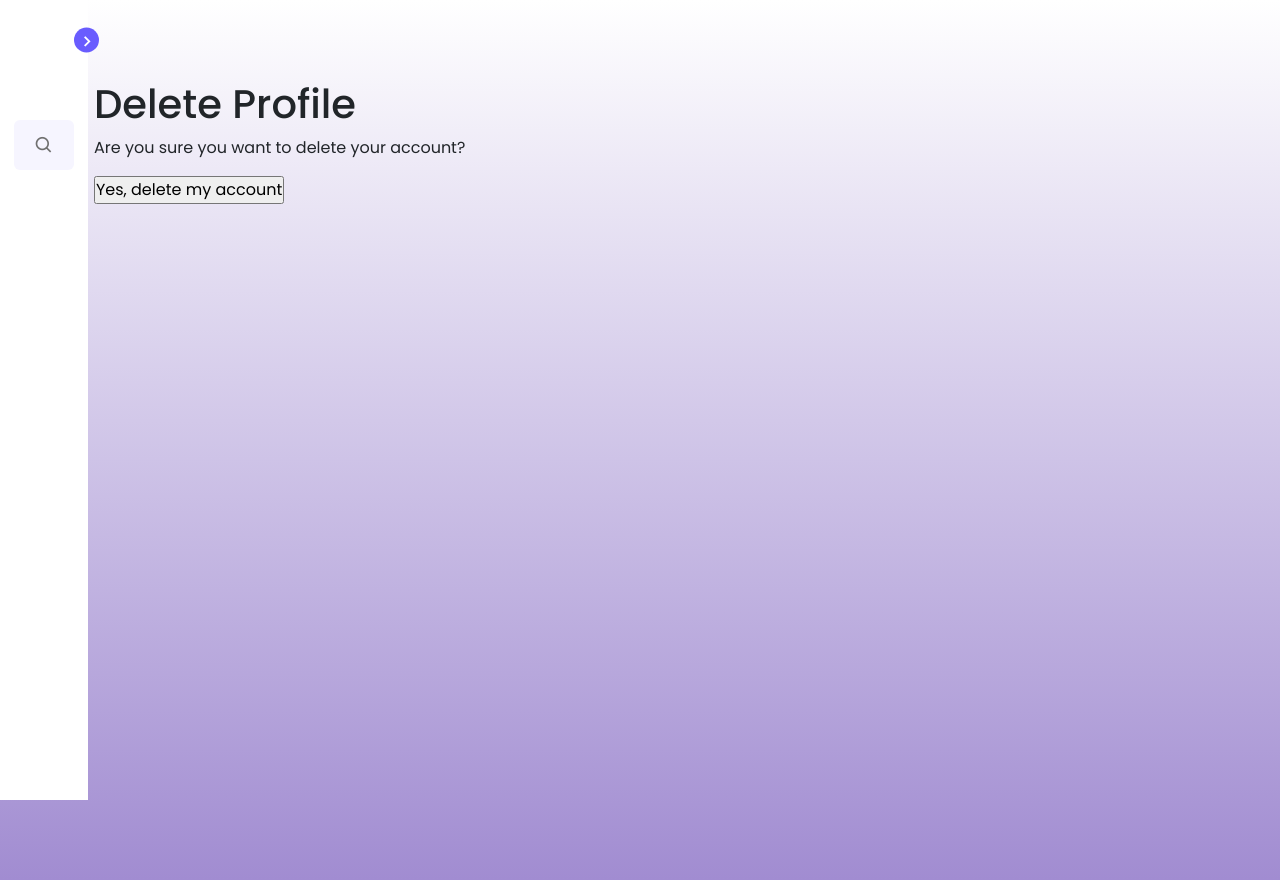
After one commit to Emeni-Lahmaier/TORTUGA, a Django app: page /delete_profile/ in a window 1280 px wide. The commit adds this page. Run offline with Django 4.2, Linux system fonts and the light colour scheme; a user stored in the database is signed in; tables that the repository leaves empty hold one stand-in row (values such as "Sample post"); some libraries are stand-ins or nearby versions.

Commit message:
more work

```diff
--- a/devproject/urls.py
+++ b/devproject/urls.py
@@ -38,6 +38,7 @@ urlpatterns = [
     path('index/', index, name='index'),
     path('indexa/', indexa, name='indexa'),
     path('profile/<int:id>', profile, name='profile'),
+    path('delete_profile/', delete_profile, name='delete_profile'),
     path('updatep/<int:id>', updatep, name='updatep'),
     path('landingpage/', landingpage, name='landingpage'),
     path('preview/<int:id>', preview, name='preview'),
--- a/myapp/views.py
+++ b/myapp/views.py
@@ -13,7 +13,9 @@ from django.urls import reverse_lazy
 from django.contrib.auth.views import LoginView, PasswordResetView, PasswordChangeView
 from django.contrib.messages.views import SuccessMessageMixin
 from django.views import View
-
+from django.shortcuts import render, redirect
+from django.contrib.auth.decorators import login_required
+from django.contrib.auth import logout
 # Create your views here.
 
 class SignupView(View):
@@ -159,6 +161,15 @@ def updatep(request, id):
         messages.success(request, 'Votre profile a été mis a jours avec success')
     return render(request, 'profile.html', {'utilisateur':utilisateur})
 
+
+@login_required
+def delete_profile(request):
+    if request.method == 'POST':
+        request.user.delete()
+        logout(request)
+        return redirect('home')
+    return render(request, 'delete_profile.html')
+
 class ResetPasswordView(SuccessMessageMixin, PasswordResetView):
     template_name = 'password_reset.html'
     email_template_name = 'password_reset_email.html'
--- /dev/null
+++ b/templates/delete_profile.html
@@ -0,0 +1,17 @@
+<!DOCTYPE html>
+<html>
+<head>
+    <title>Delete Profile</title>
+</head>
+<body>
+    {% extends "basee.html" %}
+    {%block content%}
+    <h1>Delete Profile</h1>
+    <p>Are you sure you want to delete your account?</p>
+    <form action="{% url 'delete_profile' %}" method="POST">
+        {% csrf_token %}
+        <input type="submit" value="Yes, delete my account">
+    </form>
+    {%endblock content%}
+</body>
+</html>
```
Also changed, not shown: templates/change_password.html (+7 -5 lines), templates/profile.html (+5 -2 lines), myapp/migrations/0012_alter_utilisateur_id.py (added), myapp/migrations/0013_alter_utilisateur_id.py (added).
